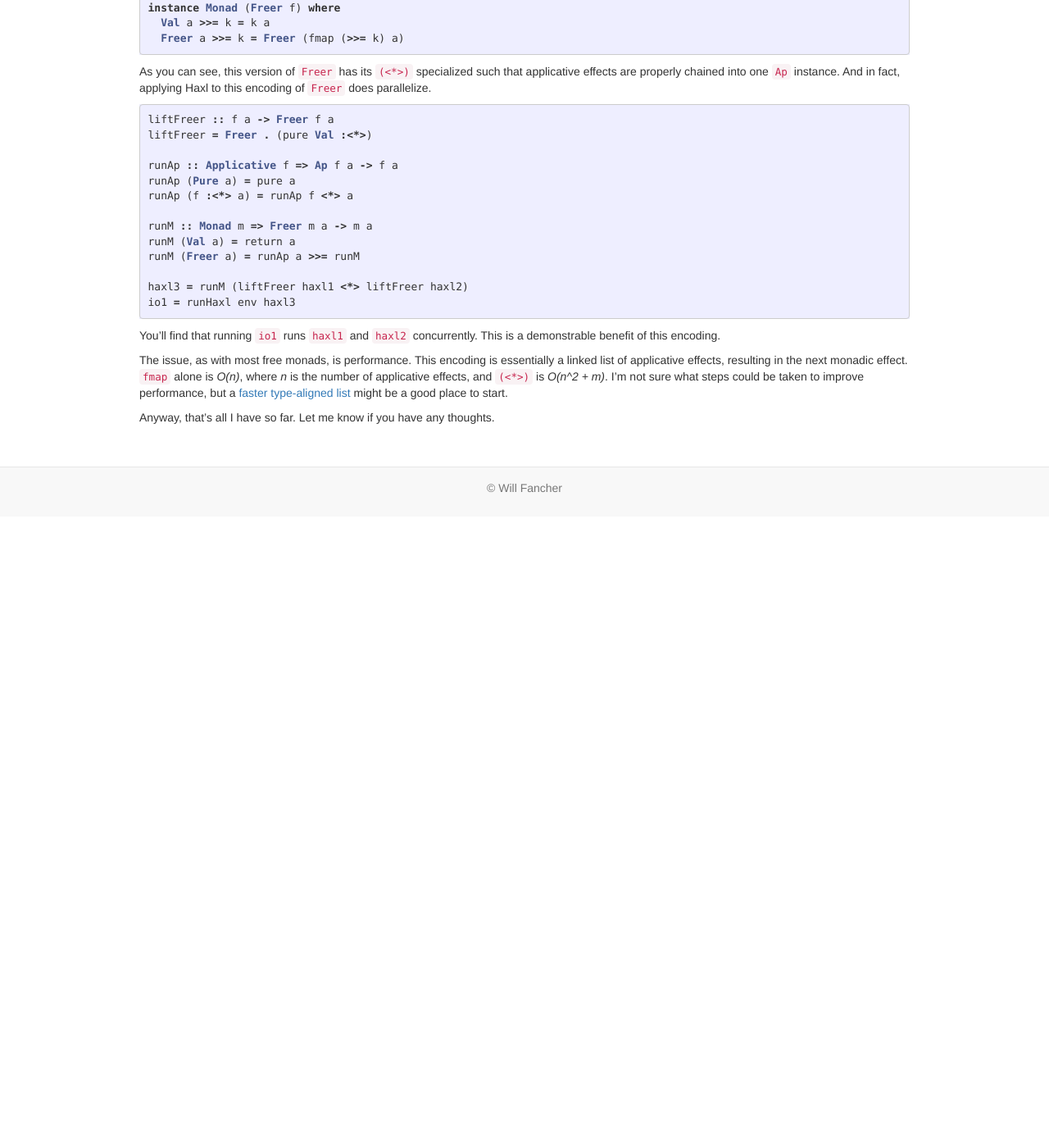
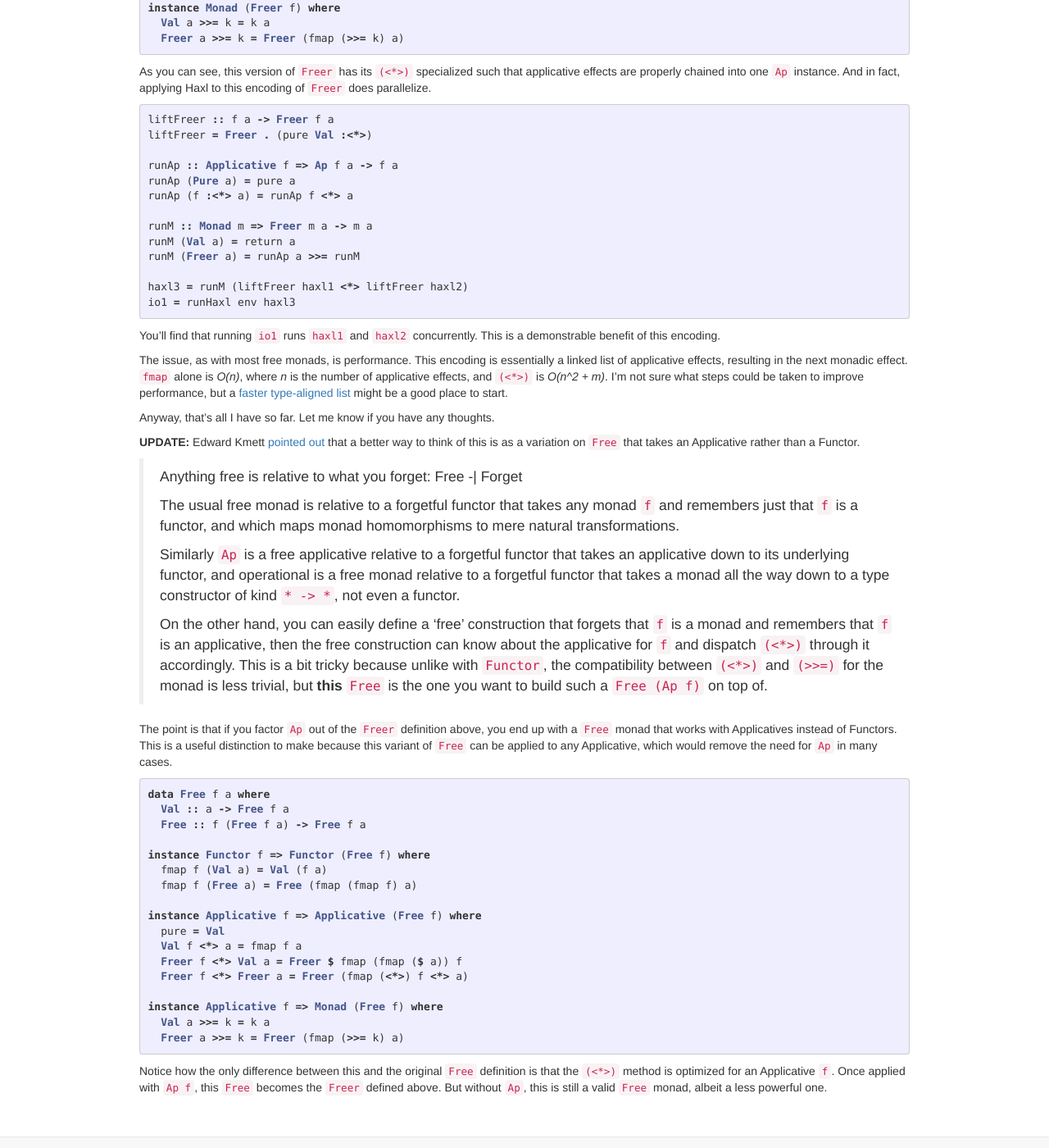
Before and after one commit to ElvishJerricco/elvishjerricco.github.io, a Jekyll site: the page built from _posts/2016-04-08-applicative-effects-in-free-monads.md, in a window 1280 px wide and 1400 px high, scrolled down 1864 px. Shown: the whole window at 82% size. Built offline with Jekyll 4.4.1, drawn with Linux system fonts in a browser that asks for light colours; before the commit the page ends 2494 px from its top, so only the background shows below that.

Commit message:
Update to `Applicative Effects in Free Monads`

````diff
--- a/_posts/2016-04-08-applicative-effects-in-free-monads.md
+++ b/_posts/2016-04-08-applicative-effects-in-free-monads.md
@@ -169,3 +169,57 @@ a [faster type-aligned list](https://hackage.haskell.org/package/type-aligned)
 might be a good place to start.
 
 Anyway, that's all I have so far. Let me know if you have any thoughts.
+
+**UPDATE:** Edward Kmett [pointed out](https://www.reddit.com/r/haskell/comments/4e0de9/applicative_effects_in_free_monads/d1wxm3w)
+that a better way to think of this is as a variation on `Free` that takes
+an Applicative rather than a Functor.
+
+> Anything free is relative to what you forget: Free -\| Forget
+>
+> The usual free monad is relative to a forgetful functor that takes any monad
+`f` and remembers just that `f` is a functor, and which maps monad homomorphisms
+to mere natural transformations.
+>
+> Similarly `Ap` is a free applicative relative to a forgetful functor that
+takes an applicative down to its underlying functor, and
+operational is a free monad relative to a forgetful functor that takes a monad
+all the way down to a type constructor of kind `* -> *`, not even a functor.
+>
+> On the other hand, you can easily define a 'free' construction that forgets
+that `f` is a monad and remembers that `f` is an applicative,
+then the free construction can know about the applicative for `f` and dispatch
+`(<*>)` through it accordingly.
+This is a bit tricky because unlike with `Functor`,
+the compatibility between `(<*>)` and `(>>=)` for the monad is less trivial,
+but **this** `Free` is the one you want to build such a `Free (Ap f)` on top of.
+
+The point is that if you factor `Ap` out of the `Freer` definition above,
+you end up with a `Free` monad that works with Applicatives instead of Functors.
+This is a useful distinction to make because this variant of `Free` can be
+applied to any Applicative, which would remove the need for `Ap` in many cases.
+
+```haskell
+data Free f a where
+  Val :: a -> Free f a
+  Free :: f (Free f a) -> Free f a
+
+instance Functor f => Functor (Free f) where
+  fmap f (Val a) = Val (f a)
+  fmap f (Free a) = Free (fmap (fmap f) a)
+
+instance Applicative f => Applicative (Free f) where
+  pure = Val
+  Val f <*> a = fmap f a
+  Freer f <*> Val a = Freer $ fmap (fmap ($ a)) f
+  Freer f <*> Freer a = Freer (fmap (<*>) f <*> a)
+
+instance Applicative f => Monad (Free f) where
+  Val a >>= k = k a
+  Freer a >>= k = Freer (fmap (>>= k) a)
+```
+
+Notice how the only difference between this and the original `Free` definition
+is that the `(<*>)` method is optimized for an Applicative `f`.
+Once applied with `Ap f`, this `Free` becomes the `Freer` defined above.
+But without `Ap`, this is still a valid `Free` monad,
+albeit a less powerful one.
````
